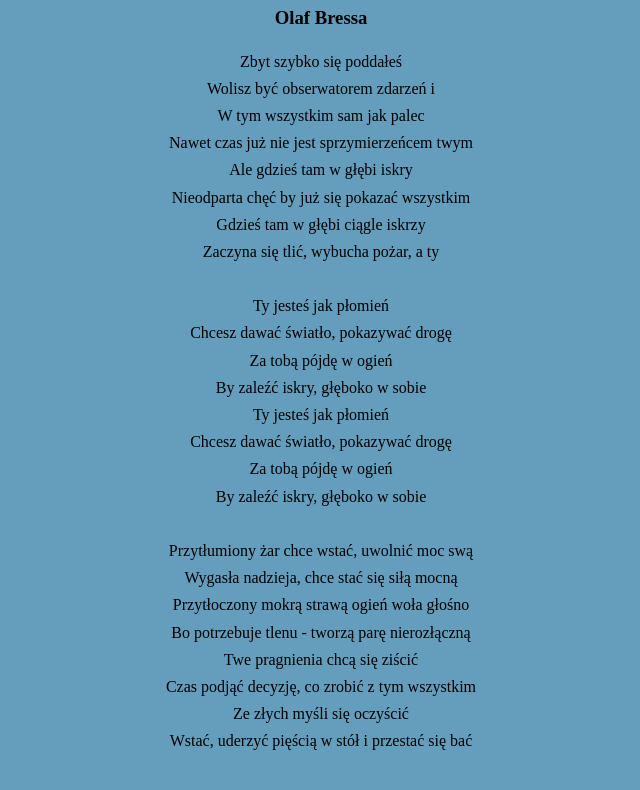
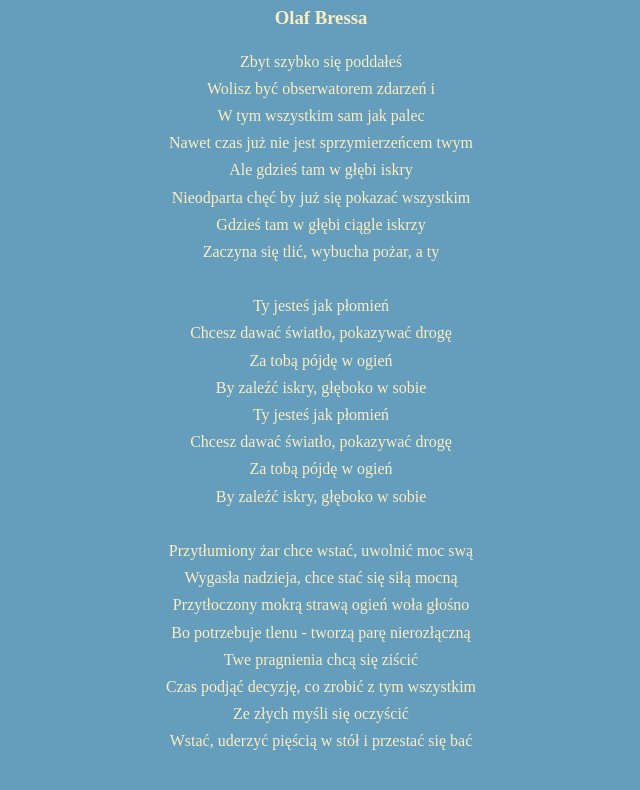
Before and after one commit to sebalaka/nauka-gita, a plain HTML site: page index.html in a window 1280 px wide. Shown: the part 73-863 px from the top of the page, without its empty margins (319-959 px from the left). Drawn offline with Linux system fonts and the light colour scheme.

Commit message:
Add Font Color

```diff
--- a/css/style.css
+++ b/css/style.css
@@ -2,6 +2,7 @@ body {
   margin: 0;
   padding: 0;
   background: #659DBD;
+  color: #FBEEC1;
 }
 
 h1 {
```
